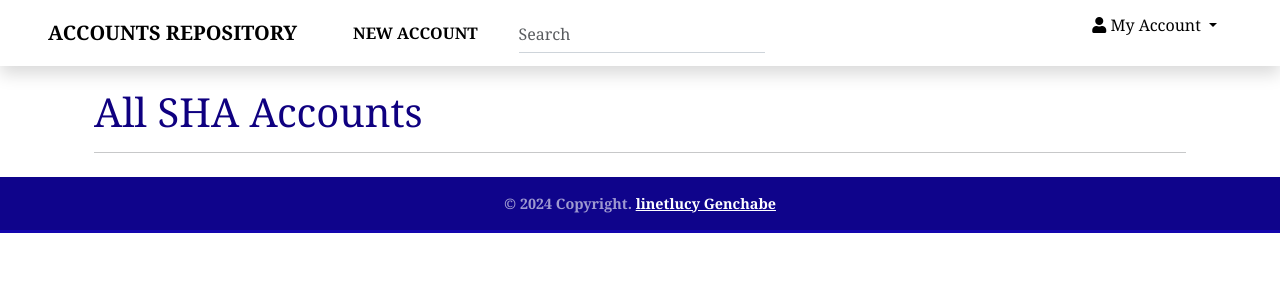
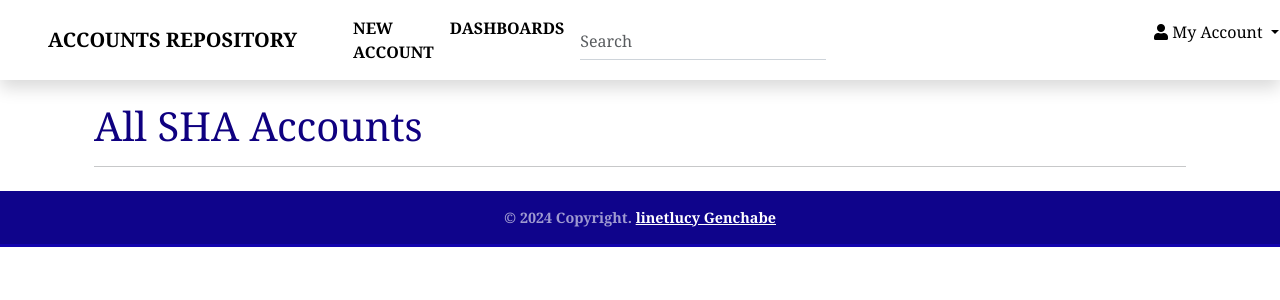
Before and after one commit to linetlucy-genchabe/AccountsRepo, a Django app: page /county/ in a window 1280 px wide. Shown: the top 300 px of the page. Run offline with Django 5.2, Linux system fonts and the light colour scheme; the visitor is signed in with stand-in values (Sample User, id 1); data that the repository does not hold is empty; some libraries are stand-ins or nearby versions.

Commit message:
include dashboards link

```diff
--- a/Repoapp/templates/navbar.html
+++ b/Repoapp/templates/navbar.html
@@ -42,7 +42,9 @@
         <li class="nav-item">
           <a class="nav-link font-weight-bold" href="{%url 'new-account'%}" style="color: black;"> NEW ACCOUNT </a>
         </li>
-
+        <li class="nav-item">
+          <a class="nav-link font-weight-bold" href="{%url 'dashboards'%}" style="color: black;"> DASHBOARDS </a>
+        </li>
         {% endif %}
 
         </ul>
```
